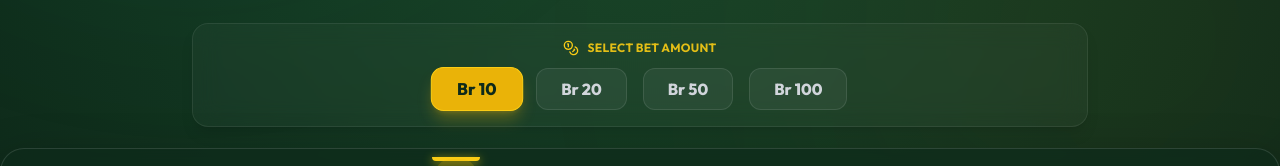
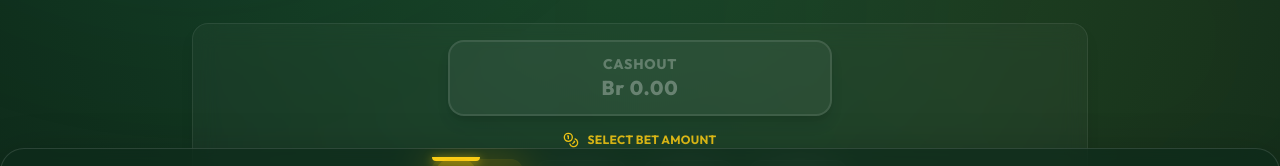
Before and after one commit to Tegeney/nana, a React (Vite) app: page / in a window 1280 px wide. Shown: the part 555-721 px from the top of the page. Built offline with nearby package versions, Linux system fonts and the light colour scheme; no server answers; a web font is replaced by a local one.

Commit message:
feat: move cashout to persistent bottom controls for better UX

```diff
--- a/src/components/Controls.tsx
+++ b/src/components/Controls.tsx
@@ -5,7 +5,7 @@ import { Coins, Info } from 'lucide-react';
 import { translations } from '../utils/translations';
 
 export const Controls: React.FC = () => {
-  const { balance, betAmount, setBetAmount, gamePhase, language } = useGameStore();
+  const { balance, betAmount, setBetAmount, gamePhase, language, currentMultiplier, lastWinAmount, cashout } = useGameStore();
   const t = translations[language];
 
   const handleBetChange = (amount: number) => {
@@ -20,6 +20,24 @@ export const Controls: React.FC = () => {
   return (
     <div className="w-full max-w-4xl mx-auto mt-2 glass-panel rounded-2xl p-4 shadow-lg">
       <div className="flex flex-col gap-3 items-center">
+        {/* Persistent Cashout Button Area */}
+        <div className="w-full max-w-sm flex justify-center mb-1">
+          <button
+            disabled={currentMultiplier === 0 || gamePhase === 'shuffling'}
+            onClick={() => { sounds.playWin(); cashout(); }}
+            className={`w-full py-3 rounded-2xl font-black tracking-wider shadow-lg flex flex-col items-center border-2 transition-all duration-300 ${
+              currentMultiplier > 0 && gamePhase !== 'shuffling'
+                ? 'bg-gradient-to-b from-emerald-400 to-emerald-600 border-emerald-300/50 text-white shadow-emerald-500/50 hover:from-emerald-300 hover:to-emerald-500 active:scale-95'
+                : 'bg-white/5 border-white/10 text-white/30 cursor-not-allowed'
+            }`}
+          >
+            <span className="text-xs sm:text-sm uppercase opacity-90 leading-tight">Cashout</span>
+            <span className="text-lg sm:text-xl leading-tight">
+              Br {currentMultiplier > 0 ? lastWinAmount.toFixed(2) : '0.00'}
+            </span>
+          </button>
+        </div>
+
         <label className="text-xs font-bold tracking-wide text-yellow-400/90 flex items-center gap-2 uppercase">
           <Coins className="w-4 h-4 text-yellow-400" />
           {t.selectBetAmount}
--- a/src/components/ShellGame.tsx
+++ b/src/components/ShellGame.tsx
@@ -28,11 +28,13 @@ export const ShellGame: React.FC = () => {
   const shuffleIntervalRef = useRef<NodeJS.Timeout | null>(null);
   const autoShuffleTimeoutRef = useRef<NodeJS.Timeout | null>(null);
 
-  const handleCashout = () => {
-    if (shuffleIntervalRef.current) clearInterval(shuffleIntervalRef.current);
-    if (autoShuffleTimeoutRef.current) clearTimeout(autoShuffleTimeoutRef.current);
-    cashout();
-  };
+  // If user cashes out from Controls, multiplier drops to 0. Instantly abort any active spins/timeouts.
+  useEffect(() => {
+    if (currentMultiplier === 0) {
+      if (shuffleIntervalRef.current) clearInterval(shuffleIntervalRef.current);
+      if (autoShuffleTimeoutRef.current) clearTimeout(autoShuffleTimeoutRef.current);
+    }
+  }, [currentMultiplier]);
 
   const [ballCupId, setBallCupId] = useState<number>(1);
   const [selectedCupId, setSelectedCupId] = useState<number | null>(null);
@@ -288,18 +290,6 @@ export const ShellGame: React.FC = () => {
         </div>
       )}
 
-      {['guessing', 'revealing', 'shuffling'].includes(gamePhase) && currentMultiplier > 0 && (
-        <div className="relative z-10 flex justify-center mt-4">
-          <button
-            onClick={handleCashout}
-            className="px-10 py-3 rounded-2xl bg-gradient-to-b from-emerald-400 to-emerald-600 hover:from-emerald-300 hover:to-emerald-500 active:scale-95 transition-all text-white font-black tracking-wider shadow-[0_4px_20px_rgba(16,185,129,0.5)] border border-emerald-300/50 flex flex-col items-center"
-          >
-            <span className="text-sm opacity-90 leading-tight">CASHOUT</span>
-            <span className="text-xl leading-tight">Br {lastWinAmount.toFixed(2)}</span>
-          </button>
-        </div>
-      )}
-
       <div className={`relative z-10 transition-opacity duration-300 flex justify-center ${
         gamePhase === 'revealing' ? 'opacity-100 mt-2' : 'opacity-0 pointer-events-none h-0'
       }`}>
```
